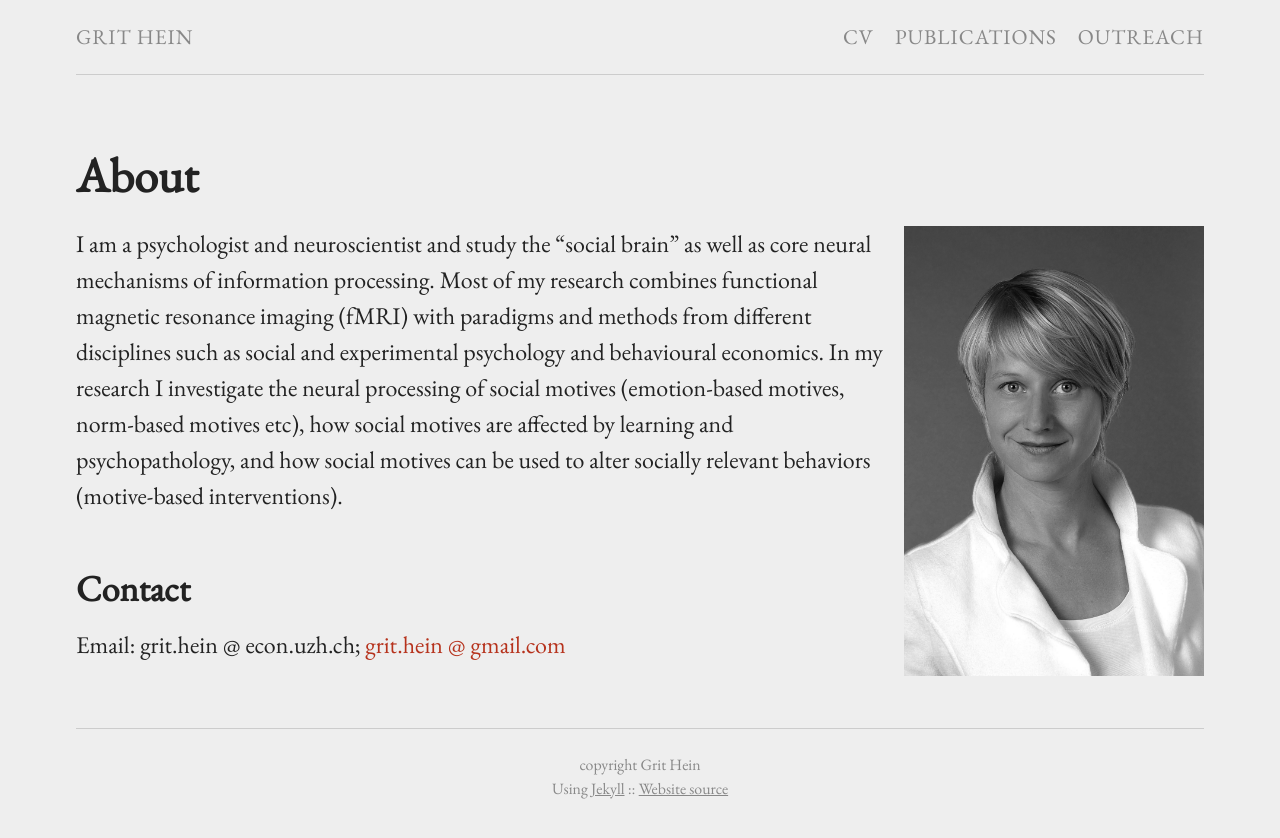
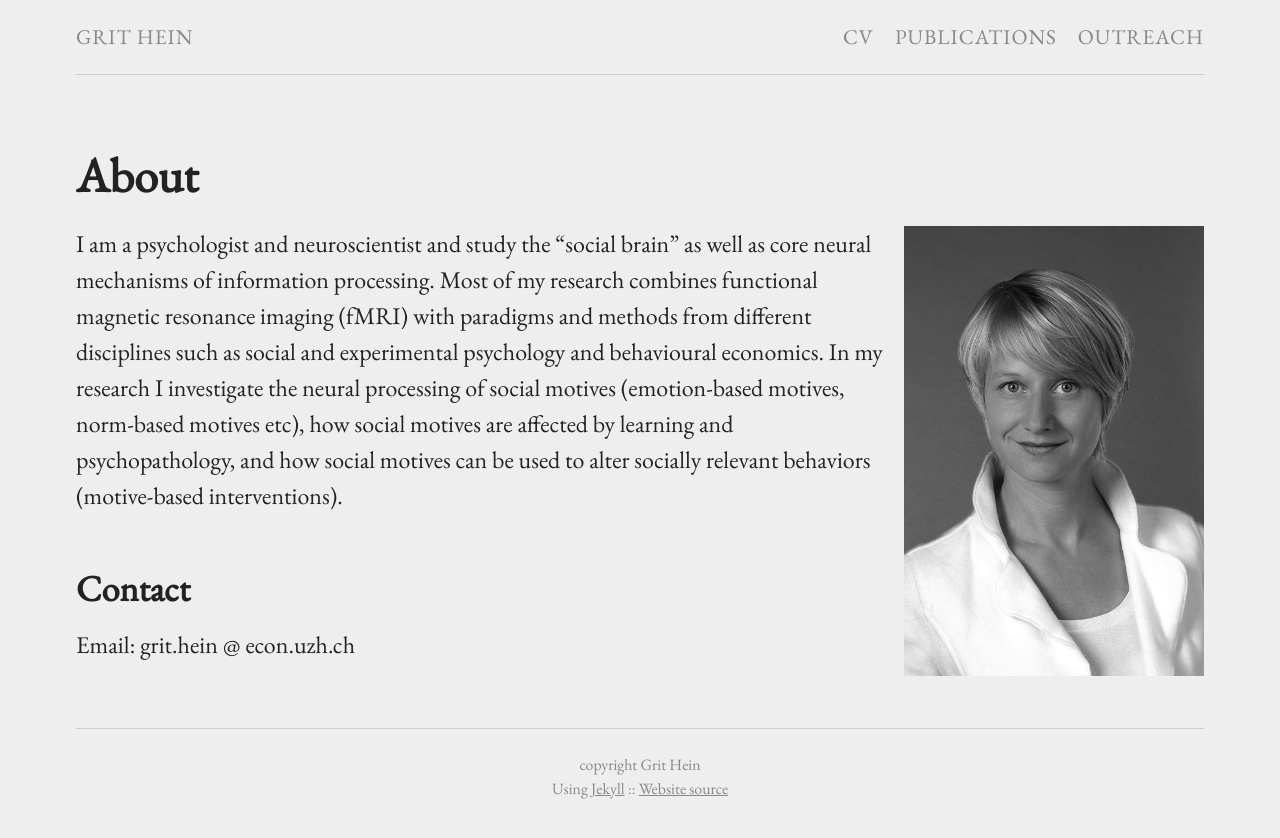
Before and after one commit to grithein/grithein, a Jekyll site: the page built from index.md, in a window 1280 px wide. Shown: the top 838 px of the page. Built offline with Jekyll 4.4.1, drawn with Linux system fonts in a browser that asks for light colours.

Commit message:
Update from Forestry.io - index.md

```diff
--- a/index.md
+++ b/index.md
@@ -9,6 +9,6 @@ I am a psychologist and neuroscientist and study the “social brain” as well
 
 ## Contact
 
-Email: grit.hein @ econ.uzh.ch; [grit.hein @ gmail.com](mailto:grit.hein@gmail.com)
+Email: grit.hein @ econ.uzh.ch
 
 [](mailto:grit.hein@gmail.com)
```
